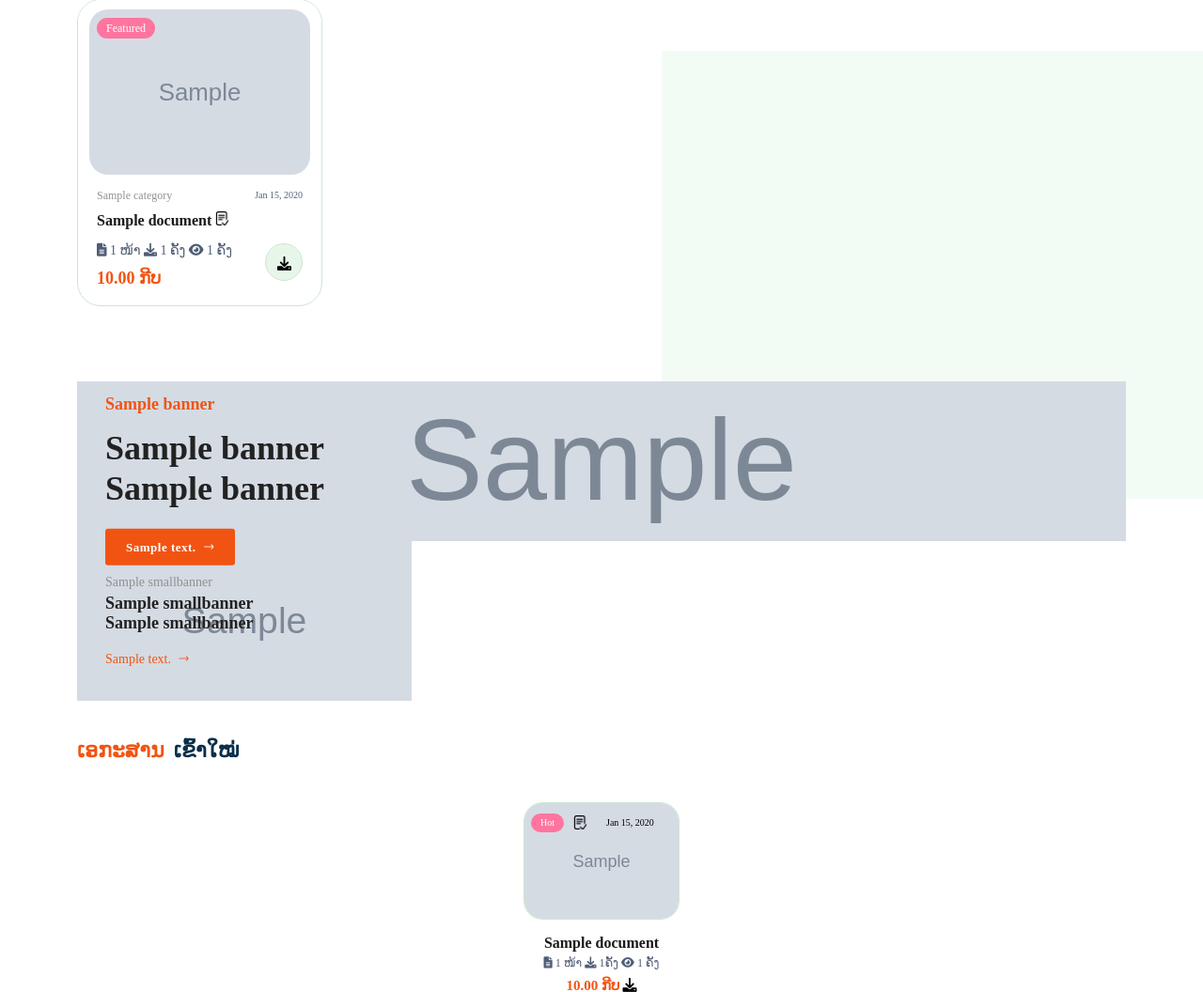
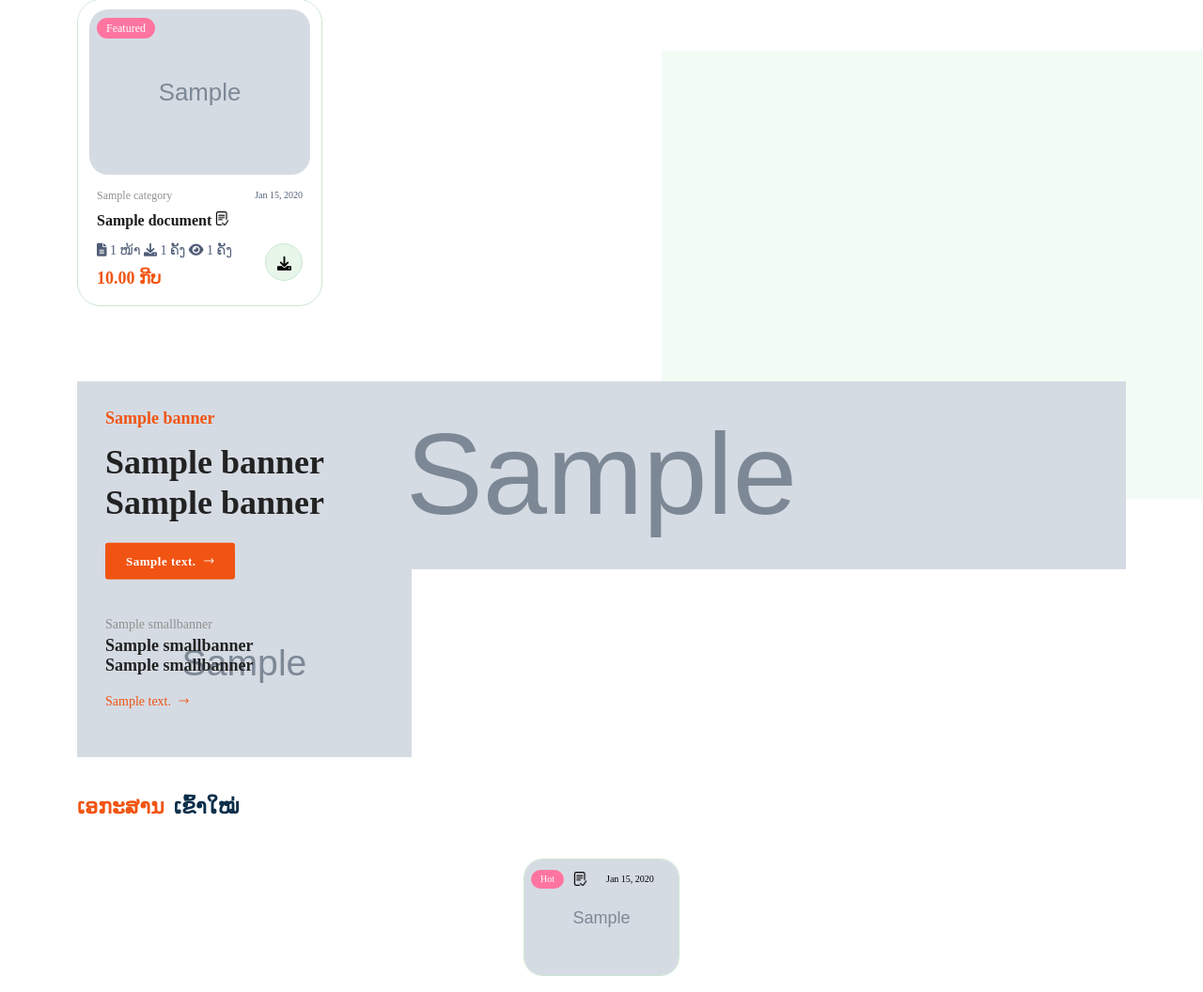
Before and after one commit to kikthepparsouk/duladoc_app, a Django app: page / in a window 1280 px wide. Shown: the part 1226-2282 px from the top of the page at 94% size. Run offline with Django 5.2, Linux system fonts and the light colour scheme; tables that the repository leaves empty hold one stand-in row (values such as "Sample post"); grey boxes marked "Sample" are stand-in pictures; parts of the project's set-up code (start-up, migrations or seed data) failed here and were passed over; some libraries are stand-ins or nearby versions.

Commit message:
edit_home_braner

```diff
--- a/templates/pages/home.html
+++ b/templates/pages/home.html
@@ -13,7 +13,7 @@ Duladoc - Your Trusted Document Management Solution
     <style>
         .banner-img img {
     width: 100%;
-    height: 170px;
+    height: 200px;
     object-fit: cover;
     display: block;
 }
@@ -518,7 +518,7 @@ Duladoc - Your Trusted Document Management Solution
                         <img loading="lazy"
                             src="{{ banner.image.url }}"
                             alt="{{ banner.title }}"
-                            style="width: 100%; height: 170px; object-fit: cover; display: block;">
+                            style="width: 100%; height: 200px; object-fit: cover; display: block;">
                         <div class="banner-text" style="font-family: phetsarath ot;">
                             <span style="font-family: phetsarath ot;">{{ banner.title }}</span>
                             <h4 style="font-family: phetsarath ot;">{{ banner.subtitle_one }}<br>{{ banner.subtitle_two }}</h4>
```
